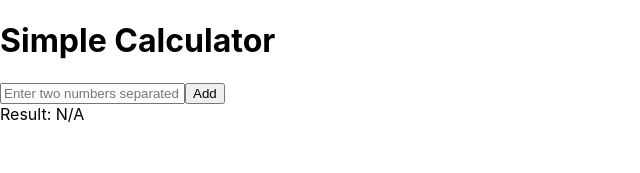
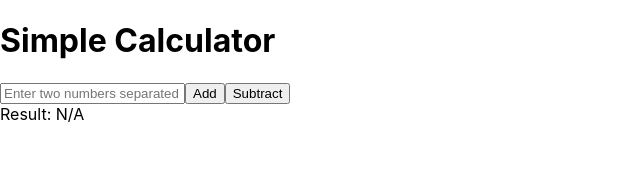
Before and after one commit to JhonyParwani/Calculator_TDD, a React (Create React App) app: page / in a window 1280 px wide. Shown: the top 173 px of the page, without its empty margins (0-640 px from the left). Built offline with nearby package versions, Linux system fonts and the light colour scheme.

Commit message:
Implement subtraction functionality to pass test

```diff
--- a/src/App.js
+++ b/src/App.js
@@ -15,6 +15,9 @@ const App = () => {
       case 'add':
         res = num1 + num2;
         break;
+      case 'subtract':
+        res = num1 - num2;
+        break;
       default:
         return;
     }
@@ -26,6 +29,7 @@ const App = () => {
       <h1>Simple Calculator</h1>
       <input type="text" value={input} onChange={handleInputChange} placeholder="Enter two numbers separated by a comma" />
       <button onClick={() => calculate('add')}>Add</button>
+      <button onClick={() => calculate('subtract')}>Subtract</button>
       <div>Result: {result !== null ? result : 'N/A'}</div>
     </div>
   );
```
